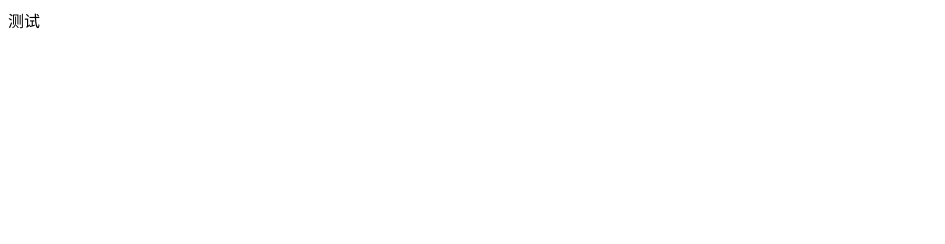
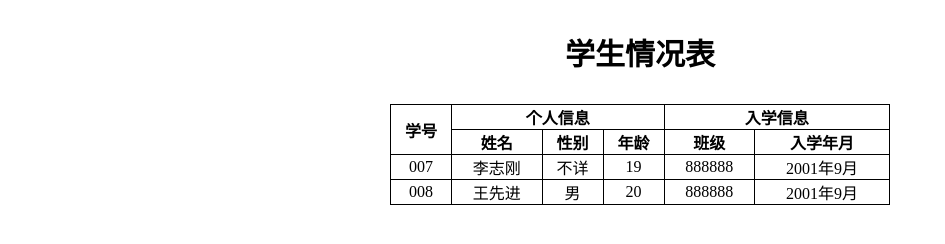
Before and after one commit to xiuyaoxu/xiuyaoxu.github.io, a plain HTML site: page index.html in a window 1280 px wide. Shown: the whole page, without its empty margins (0-945 px from the left). Drawn offline with Linux system fonts and the light colour scheme.

Commit message:
Create index.html

```diff
--- a/index.html
+++ b/index.html
@@ -1 +1,61 @@
-测试
+<!DOCTYPE html>
+<html>
+<head>
+    <meta charset=utf-8>
+    <title>合并单元格示例</title>
+    <style>
+        * {
+    margin: 0;
+    padding: 0;
+}
+table {
+    margin: auto;
+    width: 500px;
+    border: 1px solid black;
+    border-collapse: collapse;
+}
+caption {
+    padding: 30px;
+    text-align: center;
+    font: bolder 30px 宋体;
+}
+th,td {
+    text-align: center;
+    border: 1px solid black;
+}
+    </style>
+</head>
+<body>
+    <table>
+        <caption>学生情况表</caption>
+        <tr>
+            <th rowspan=2>学号</th>
+            <th colspan=3>个人信息</th>
+            <th colspan=2>入学信息</th>
+        </tr>
+        <tr>
+            <th>姓名</th>
+            <th>性别</th>
+            <th>年龄</th>
+            <th>班级</th>
+            <th>入学年月</th>
+        </tr>
+        <tr>
+            <td>007</td>
+            <td>李志刚</td>
+            <td>不详</td>
+            <td>19</td>
+            <td>888888</td>
+            <td>2001年9月</td>
+        </tr>
+        <tr>
+            <td>008</td>
+            <td>王先进</td>
+            <td>男</td>
+            <td>20</td>
+            <td>888888</td>
+            <td>2001年9月</td>
+        </tr>
+    </table>
+</body>
+</html>
```
